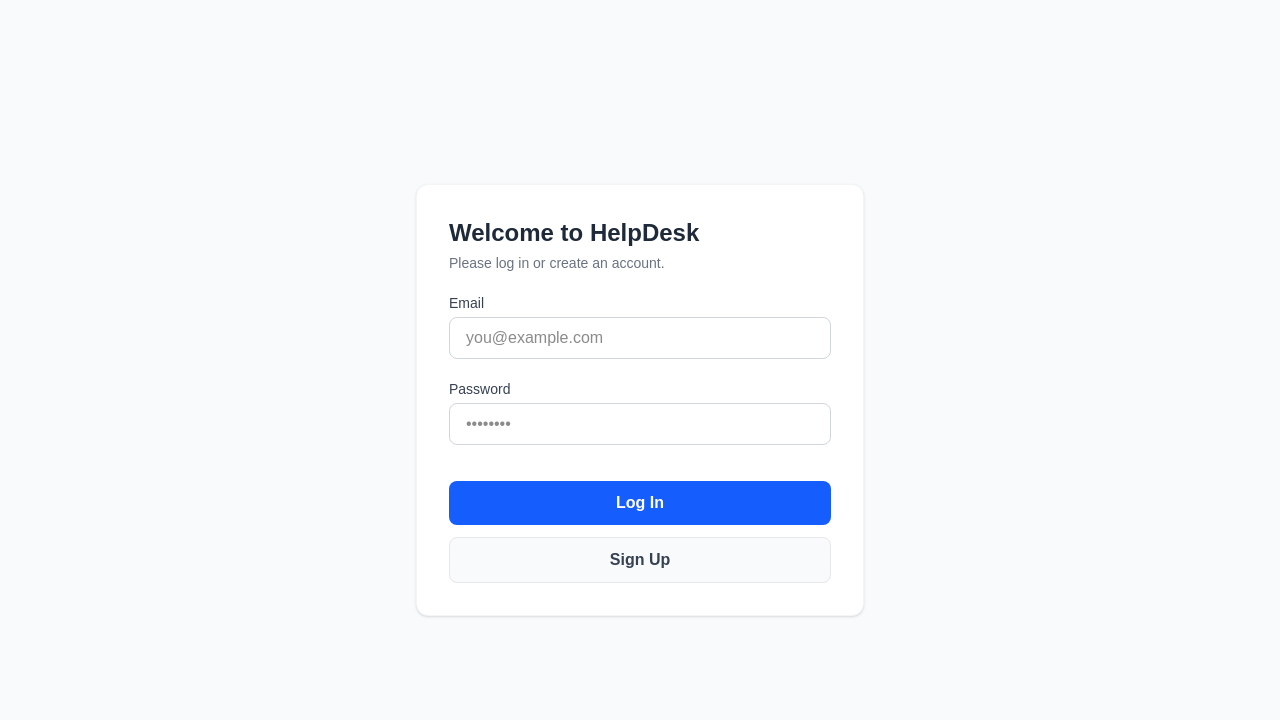
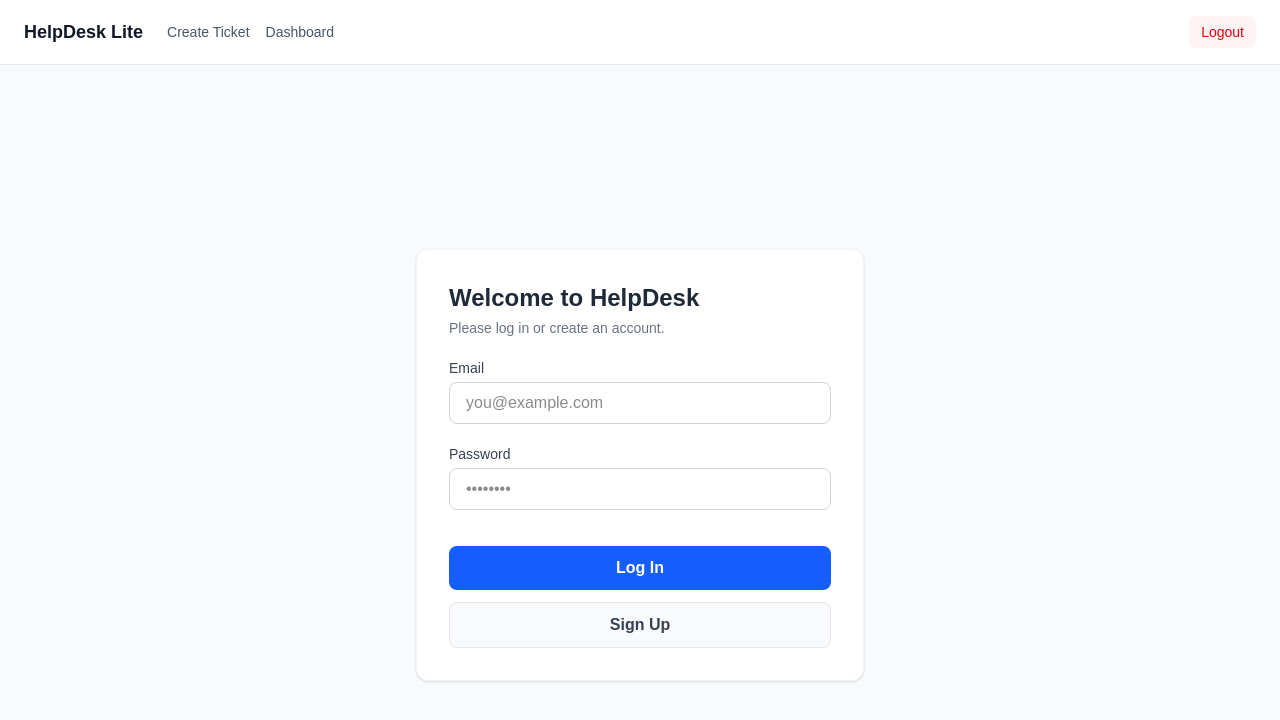
Before and after one commit to sigmakiko/Helpdesk-Lite, a Next.js app: page /login in a window 1280 px wide. Shown: the top 720 px of the page. Built offline with nearby package versions, Linux system fonts and the light colour scheme.

Commit message:
feat(auth): add global navbar and logout functionality [K-15]

```diff
--- a/app/layout.tsx
+++ b/app/layout.tsx
@@ -1,6 +1,7 @@
 import type { Metadata } from "next";
 import { Geist, Geist_Mono } from "next/font/google";
 import "./globals.css";
+import Navbar from "../components/Navbar";
 
 const geistSans = Geist({
   variable: "--font-geist-sans",
@@ -28,6 +29,7 @@
       className={`${geistSans.variable} ${geistMono.variable} h-full antialiased`}
     >
       <body className="min-h-full flex flex-col" suppressHydrationWarning>
+        <Navbar />
         {children}
       </body>
     </html>
--- a/app/login/actions.ts
+++ b/app/login/actions.ts
@@ -35,3 +35,9 @@
   revalidatePath("/", "layout");
   redirect("/");
 }
+
+export async function logout() {
+  const supabase = await createClient();
+  await supabase.auth.signOut();
+  redirect("/login");
+}
--- /dev/null
+++ b/components/Navbar.tsx
@@ -0,0 +1,37 @@
+import Link from "next/link";
+import { logout } from "../app/login/actions";
+
+export default function Navbar() {
+  return (
+    <nav className="bg-white border-b border-gray-200 px-6 py-4 flex justify-between items-center shadow-sm">
+      <div className="flex items-center space-x-6">
+        <span className="font-bold text-lg text-gray-900">HelpDesk Lite</span>
+        <div className="flex space-x-4">
+          <Link
+            href="/"
+            className="text-sm font-medium text-gray-600 hover:text-blue-600 transition-colors"
+          >
+            Create Ticket
+          </Link>
+          <Link
+            href="/dashboard"
+            className="text-sm font-medium text-gray-600 hover:text-blue-600 transition-colors"
+          >
+            Dashboard
+          </Link>
+        </div>
+      </div>
+
+      <div>
+        <form action={logout}>
+          <button
+            type="submit"
+            className="text-sm font-medium text-red-600 hover:text-red-800 bg-red-50 px-3 py-1.5 rounded-lg transition-colors"
+          >
+            Logout
+          </button>
+        </form>
+      </div>
+    </nav>
+  );
+}
```
